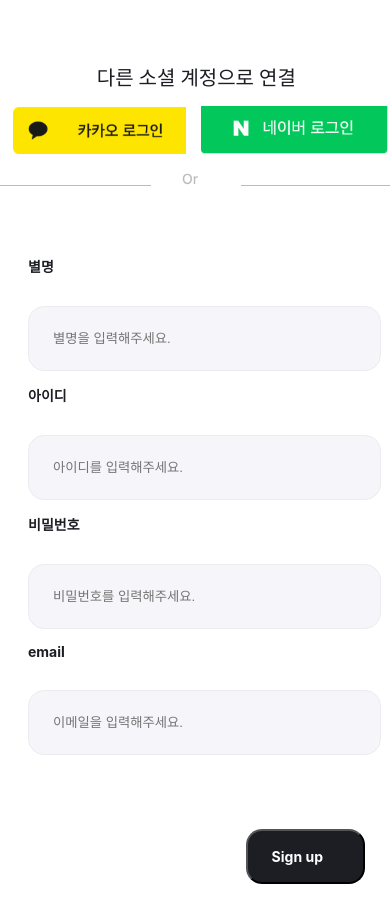
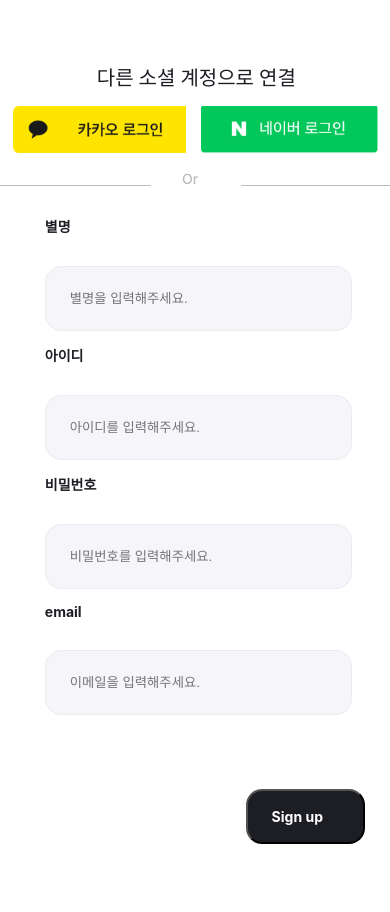
Before and after one commit to Today-Remember/TR-frontend, a React (Create React App) app: page /signin in a window 390 px wide. Shown: the top 912 px of the page. After the commit the page ends 872 px from the top, so only its background shows below. Built offline with nearby package versions, Linux system fonts and the light colour scheme.

Commit message:
fix : fontsize 수정, 소셜로그인 svg 크기 수정

```diff
--- a/src/components/Intro/IntroPage.css
+++ b/src/components/Intro/IntroPage.css
@@ -65,11 +65,13 @@
 #id {
   width: 300px;
   height: 30px;
+  font-size: 14px;
 }
 
 #pw {
   width: 300px;
   height: 30px;
+  font-size: 14px;
 }
 
 .find_id_pw {
--- a/src/components/detail/DetailPage.css
+++ b/src/components/detail/DetailPage.css
@@ -34,6 +34,14 @@
   .text {
     padding: 0 20px;
     z-index: 1;
+  }
+  h6 {
+    margin-bottom: 0;
+    margin-top: 0;
+    margin-left: 75% !important;
+    color: #a1a1a1;
+    text-align: center;
+    height: auto;
   }
   .detail_text_box {
     margin: 20% 20px;
@@ -112,18 +120,13 @@
 }
 
 h6 {
-  margin-left: 75%;
+  margin-bottom: 0;
+    margin-top: 0;
+  margin-left: 80%;
   color: #a1a1a1;
-  margin-bottom: 20px;
   text-align: center;
   height: auto;
-}
-.detail_text_box {
-  padding: 20px;
-  border: 1px solid #ccc;
-  border-radius: 5px;
-  margin: 20px;
-  background-color: #f0f0f0;
+  font-size: 20px;
 }
 
 .text {
--- a/src/components/shared/components/Navigation/NavLinks.js
+++ b/src/components/shared/components/Navigation/NavLinks.js
@@ -10,7 +10,6 @@
   const handleLogout = () => {
     logout(); // 인증 상태를 false로 변경
     localStorage.removeItem("userData"); // 로컬 스토리지에서 userData 삭제
-    navigate("/"); // 홈 페이지로 이동
   };
 
   return (
@@ -30,9 +29,9 @@
         <hr />
       </li>
         <li>
-          <div onClick={handleLogout} className="nav-link-button">
+        <NavLink to="/" onClick={handleLogout} >
             로그아웃
-          </div>
+            </NavLink>
           <hr />
         </li>
     </ul>
--- a/src/components/signin/SigninPage.css
+++ b/src/components/signin/SigninPage.css
@@ -24,10 +24,11 @@
     flex-direction: row;
     justify-content: center;
     align-items: center;
-
   }
   .signin_info {
-    width: 100%;
+    width: 90% !important;
+    padding-left: 0 !important;
+    margin-top: 0 !important;
     margin-bottom: 74.5px;
   }
   .social_login_container {
@@ -36,6 +37,17 @@
     flex-direction: column;
     align-items: center;
     justify-content: center;
+  }
+
+  .signin_box {
+    display: flex;
+    width: 85% !important;
+    padding: 24px;
+    align-items: center;
+    gap: 8px;
+    border-radius: 16px;
+    border: 1px solid #ebebf0;
+    background: #f5f5fa;
   }
 }
 .social_login_container {
@@ -51,7 +63,7 @@
 .social_login_container h3 {
   margin: 0;
   padding: 0 10px; /* 필요에 따라 패딩을 추가하여 간격 조정 */
-  color: #1D1E24;
+  color: #1d1e24;
   font-family: "Noto Sans KR";
   font-size: 20px;
   font-style: normal;
@@ -67,9 +79,8 @@
   gap: 15px;
   padding: 10px 0; /* 위아래 패딩을 추가하여 간격 조정 */
 }
-.social_login_box > div{
-  display:flex;
-
+.social_login_box > div {
+  display: flex;
 }
 .social_login_container h2 {
   display: flex;
@@ -81,7 +92,8 @@
   line-height: normal;
 }
 .signin_info {
-  width: 100%;
+  width: 70%;
+  padding-left: 40px;
   margin-top: 40px;
   margin-bottom: 74.5px;
 }
@@ -138,5 +150,5 @@
   font-style: normal;
   font-weight: 700;
   line-height: normal;
-  cursor:pointer;
+  cursor: pointer;
 }
--- a/src/components/signin/SigninPage.jsx
+++ b/src/components/signin/SigninPage.jsx
@@ -36,10 +36,10 @@
       <div className="social_login_container">
         <h3>다른 소셜 계정으로 연결</h3>
         <div className="social_login_box">
-          <div>
+          <div style={{ cursor: 'pointer' }}>
             <Kakao />
           </div>
-          <div>
+          <div style={{ cursor: 'pointer' }}>
             <Naver />
           </div>
         </div>
```
Also changed, not shown: src/components/signin/SocialLogin/icon/kakao.svg, src/components/signin/SocialLogin/icon/naver.svg.
